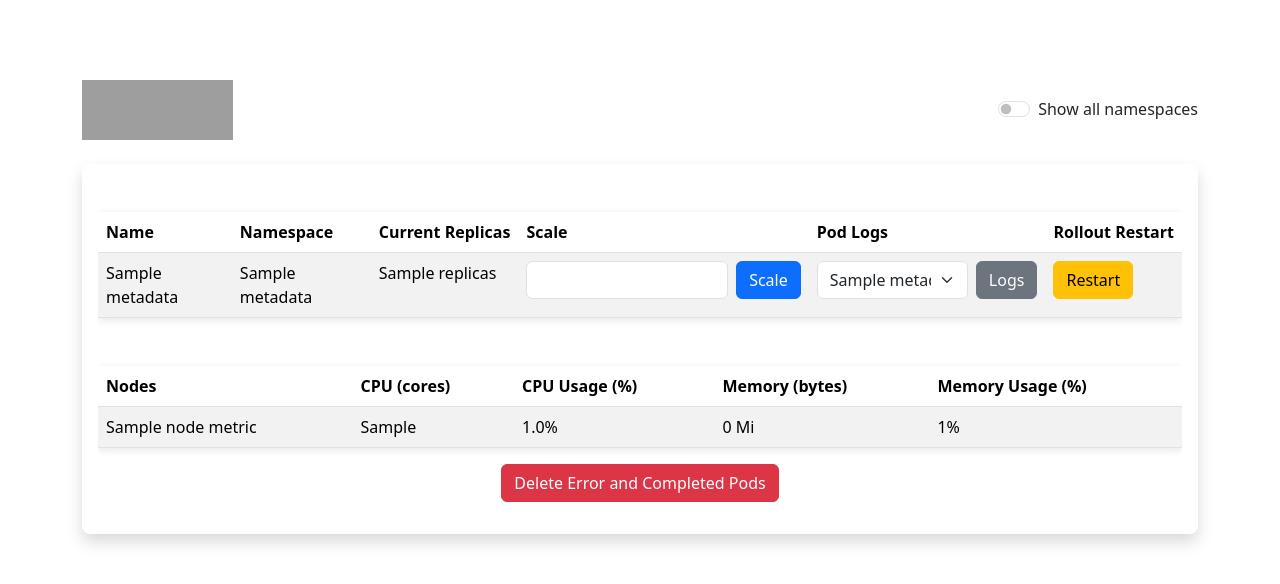
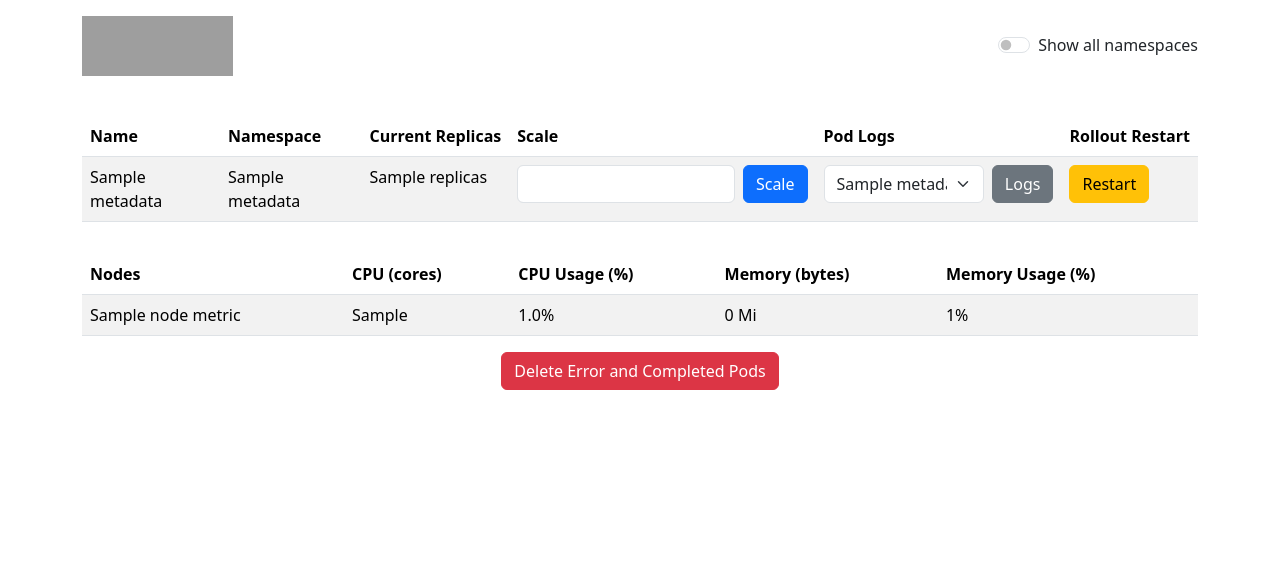
Before and after one commit to erdenayates/deployment-scaler-app, a Flask app: template templates/index.html in a window 1280 px wide. Shown: the top 584 px of the page. Run offline with Flask 3, Linux system fonts and the light colour scheme; the template is opened without the code that fills it: most values are stand-ins (such as "Sample title", 1, 10 or a date in 2020); grey boxes are pictures that could not be loaded.

Commit message:
margin top value has been decreased

```diff
--- a/templates/index.html
+++ b/templates/index.html
@@ -5,13 +5,12 @@
     <meta charset="UTF-8">
     <meta name="viewport" content="width=device-width, initial-scale=1, shrink-to-fit=no">
     <title>kubebolt</title>
-    <link rel="stylesheet" href="styles.css">
     <link rel="icon" href="https://s3.amazonaws.com/erdenayat.es/kubebolt.png">
     <link href="https://cdn.jsdelivr.net/npm/bootstrap@5.3.0-alpha1/dist/css/bootstrap.min.css" rel="stylesheet">
 </head>
 
 <body>
-    <div class="container-lg my-5">
+    <div class="container-lg my-3">
         <div class="header d-flex justify-content-between align-items-center mb-4">
             <img src="https://s3.amazonaws.com/erdenayat.es/kubebolt-logo.png" alt="logo" width="151" height="60">
             <div class="form-check form-switch">
```
